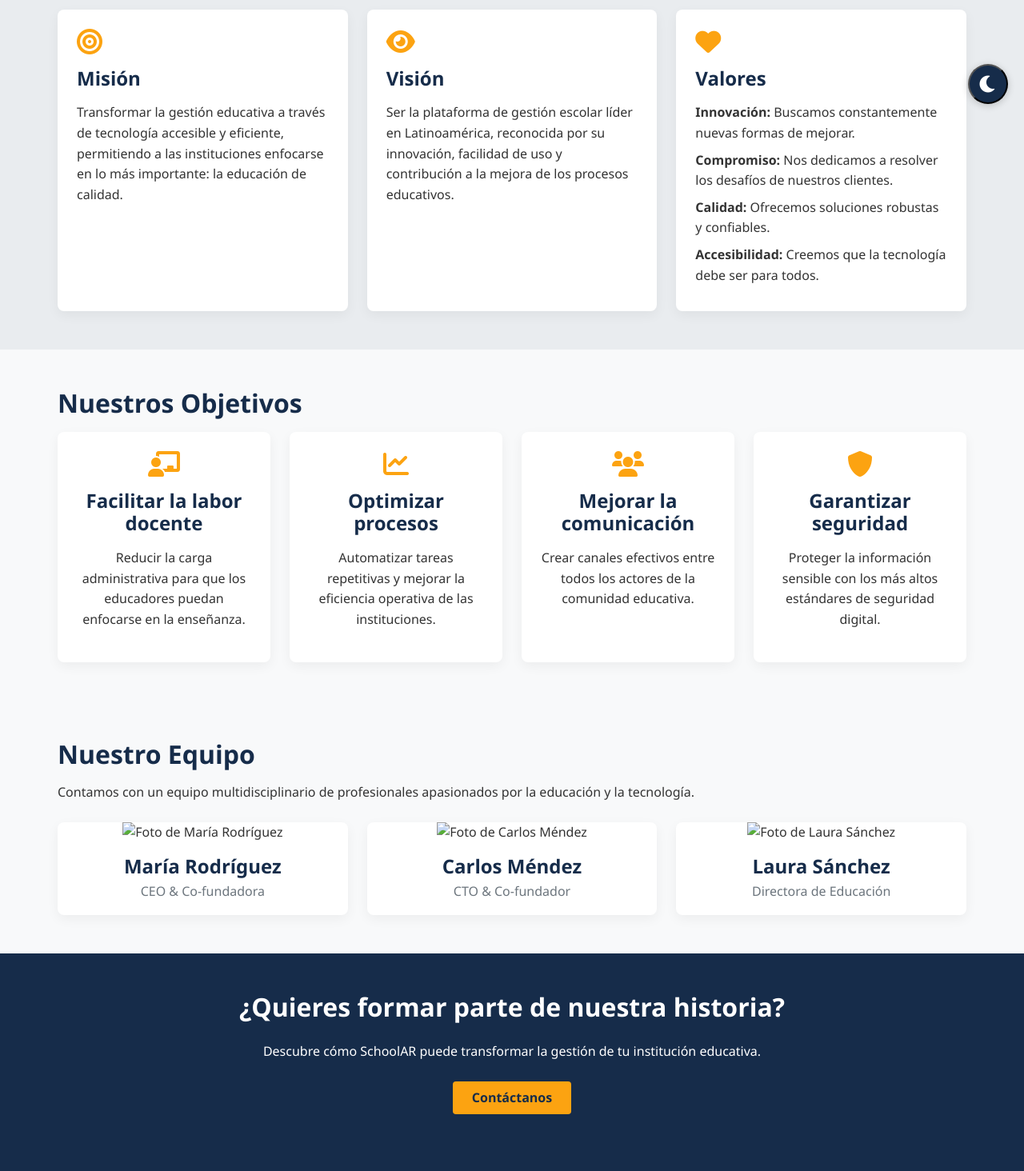
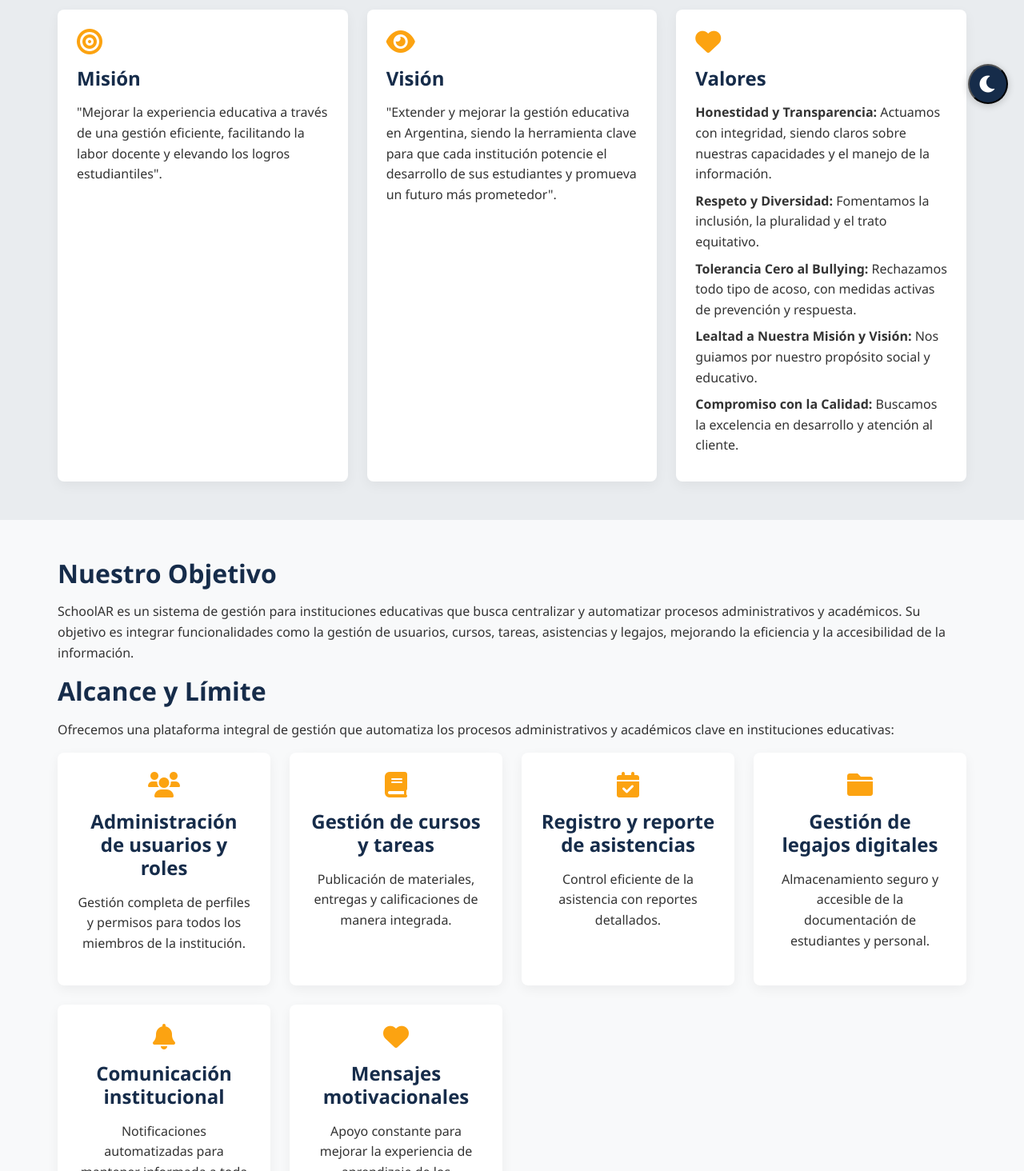
Before and after one commit to JuaniPardo/schoolAr-website-alt1, a website: page about.html in a window 1280 px wide. Shown: the part 650-2114 px from the top of the page at 80% size. Drawn offline with Linux system fonts and the light colour scheme.

Commit message:
Actualizada info codigo de etica y plan de negocios

```diff
--- a/about.html
+++ b/about.html
@@ -54,21 +54,22 @@
                 <div class="mission-box">
                     <i class="fas fa-bullseye"></i>
                     <h3>Misión</h3>
-                    <p>Transformar la gestión educativa a través de tecnología accesible y eficiente, permitiendo a las instituciones enfocarse en lo más importante: la educación de calidad.</p>
+                    <p>"Mejorar la experiencia educativa a través de una gestión eficiente, facilitando la labor docente y elevando los logros estudiantiles".</p>
                 </div>
                 <div class="vision-box">
                     <i class="fas fa-eye"></i>
                     <h3>Visión</h3>
-                    <p>Ser la plataforma de gestión escolar líder en Latinoamérica, reconocida por su innovación, facilidad de uso y contribución a la mejora de los procesos educativos.</p>
+                    <p>"Extender y mejorar la gestión educativa en Argentina, siendo la herramienta clave para que cada institución potencie el desarrollo de sus estudiantes y promueva un futuro más prometedor".</p>
                 </div>
                 <div class="values-box">
                     <i class="fas fa-heart"></i>
                     <h3>Valores</h3>
                     <ul>
-                        <li><strong>Innovación:</strong> Buscamos constantemente nuevas formas de mejorar.</li>
-                        <li><strong>Compromiso:</strong> Nos dedicamos a resolver los desafíos de nuestros clientes.</li>
-                        <li><strong>Calidad:</strong> Ofrecemos soluciones robustas y confiables.</li>
-                        <li><strong>Accesibilidad:</strong> Creemos que la tecnología debe ser para todos.</li>
+                        <li><strong>Honestidad y Transparencia:</strong> Actuamos con integridad, siendo claros sobre nuestras capacidades y el manejo de la información.</li>
+                        <li><strong>Respeto y Diversidad:</strong> Fomentamos la inclusión, la pluralidad y el trato equitativo.</li>
+                        <li><strong>Tolerancia Cero al Bullying:</strong> Rechazamos todo tipo de acoso, con medidas activas de prevención y respuesta.</li>
+                        <li><strong>Lealtad a Nuestra Misión y Visión:</strong> Nos guiamos por nuestro propósito social y educativo.</li>
+                        <li><strong>Compromiso con la Calidad:</strong> Buscamos la excelencia en desarrollo y atención al cliente.</li>
                     </ul>
                 </div>
             </div>
@@ -76,29 +77,44 @@
 
         <section class="objectives">
             <div class="container">
-                <h2>Nuestros Objetivos</h2>
+                <h2>Nuestro Objetivo</h2>
+                <p>SchoolAR es un sistema de gestión para instituciones educativas que busca centralizar y automatizar procesos administrativos y académicos. Su objetivo es integrar funcionalidades como la gestión de usuarios, cursos, tareas, asistencias y legajos, mejorando la eficiencia y la accesibilidad de la información.</p>
+
+                <h2>Alcance y Límite</h2>
+                <p>Ofrecemos una plataforma integral de gestión que automatiza los procesos administrativos y académicos clave en instituciones educativas:</p>
                 <div class="objectives-grid">
                     <div class="objective-card">
-                        <i class="fas fa-chalkboard-teacher"></i>
-                        <h3>Facilitar la labor docente</h3>
-                        <p>Reducir la carga administrativa para que los educadores puedan enfocarse en la enseñanza.</p>
+                        <i class="fas fa-users"></i>
+                        <h3>Administración de usuarios y roles</h3>
+                        <p>Gestión completa de perfiles y permisos para todos los miembros de la institución.</p>
                     </div>
                     <div class="objective-card">
-                        <i class="fas fa-chart-line"></i>
-                        <h3>Optimizar procesos</h3>
-                        <p>Automatizar tareas repetitivas y mejorar la eficiencia operativa de las instituciones.</p>
+                        <i class="fas fa-book"></i>
+                        <h3>Gestión de cursos y tareas</h3>
+                        <p>Publicación de materiales, entregas y calificaciones de manera integrada.</p>
                     </div>
                     <div class="objective-card">
-                        <i class="fas fa-users"></i>
-                        <h3>Mejorar la comunicación</h3>
-                        <p>Crear canales efectivos entre todos los actores de la comunidad educativa.</p>
+                        <i class="fas fa-calendar-check"></i>
+                        <h3>Registro y reporte de asistencias</h3>
+                        <p>Control eficiente de la asistencia con reportes detallados.</p>
                     </div>
                     <div class="objective-card">
-                        <i class="fas fa-shield-alt"></i>
-                        <h3>Garantizar seguridad</h3>
-                        <p>Proteger la información sensible con los más altos estándares de seguridad digital.</p>
+                        <i class="fas fa-folder"></i>
+                        <h3>Gestión de legajos digitales</h3>
+                        <p>Almacenamiento seguro y accesible de la documentación de estudiantes y personal.</p>
+                    </div>
+                    <div class="objective-card">
+                        <i class="fas fa-bell"></i>
+                        <h3>Comunicación institucional</h3>
+                        <p>Notificaciones automatizadas para mantener informada a toda la comunidad educativa.</p>
+                    </div>
+                    <div class="objective-card">
+                        <i class="fas fa-heart"></i>
+                        <h3>Mensajes motivacionales</h3>
+                        <p>Apoyo constante para mejorar la experiencia de aprendizaje de los estudiantes.</p>
                     </div>
                 </div>
+                <p class="limitation"><strong>Limitación:</strong> No incluye funcionalidades avanzadas de gestión financiera externa ni integración con sistemas bancarios o de pago más allá de lo necesario para la operatividad interna.</p>
             </div>
         </section>
 
@@ -108,19 +124,29 @@
                 <p class="team-intro">Contamos con un equipo multidisciplinario de profesionales apasionados por la educación y la tecnología.</p>
                 <div class="team-grid">
                     <div class="team-member">
-                        <img src="img/team-1.jpg" alt="Foto de María Rodríguez" />
-                        <h3>María Rodríguez</h3>
-                        <p>CEO & Co-fundadora</p>
+                        <img src="img/team-1.jpg" alt="Foto de Lucas Caraballo" />
+                        <h3>Lucas Caraballo</h3>
+                        <p>CEO & Fundador</p>
                     </div>
                     <div class="team-member">
-                        <img src="img/team-2.jpg" alt="Foto de Carlos Méndez" />
-                        <h3>Carlos Méndez</h3>
-                        <p>CTO & Co-fundador</p>
+                        <img src="img/team-2.jpg" alt="Foto de Tadeo Fattore" />
+                        <h3>Tadeo Fattore</h3>
+                        <p>Specialist Project Manager Latam E-Commerce (PUMA)</p>
                     </div>
                     <div class="team-member">
-                        <img src="img/team-3.jpg" alt="Foto de Laura Sánchez" />
-                        <h3>Laura Sánchez</h3>
-                        <p>Directora de Educación</p>
+                        <img src="img/team-3.jpg" alt="Foto de Juan Ignacio Pardo" />
+                        <h3>Juan Ignacio Pardo</h3>
+                        <p>Líder Técnico Front-End</p>
+                    </div>
+                    <div class="team-member">
+                        <img src="img/team-4.jpg" alt="Foto de Juan Ignacio Oses" />
+                        <h3>Juan Ignacio Oses</h3>
+                        <p>Developer</p>
+                    </div>
+                    <div class="team-member">
+                        <img src="img/team-5.jpg" alt="Foto de Matías Contreras" />
+                        <h3>Matías Contreras</h3>
+                        <p>Developer</p>
                     </div>
                 </div>
             </div>
```
Also changed, not shown: index.html (+3 -1 lines), services.html (+40 -2 lines).
